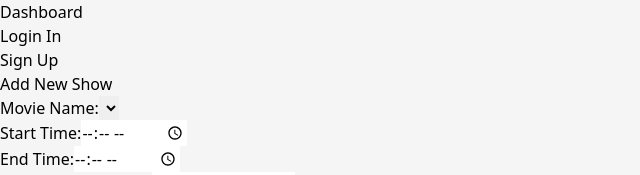
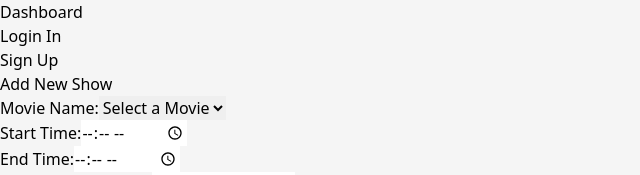
Before and after one commit to upaliwal1234/Movie-Ticket-Booking, a React (Vite) app in the folder adminPortal/: page /addshow in a window 1280 px wide. Shown: the top 175 px of the page, without its empty margins (0-640 px from the left). Built offline with nearby package versions, Linux system fonts and the light colour scheme.

Commit message:
add show page update

```diff
--- a/adminPortal/src/Pages/AddShow.jsx
+++ b/adminPortal/src/Pages/AddShow.jsx
@@ -12,7 +12,11 @@ export default function AddShow() {
   const [date, setDate] = useState('');
   const [price, setPrice] = useState('');
   const { user } = CinemaState();
-  const [movies, setMovies] = useState([]);
+  const [movies, setMovies] = useState([
+    // { 'name': 'kungfu' },
+    // { 'name': 'kungfu' },
+    // { 'name': 'kungfu' },
+  ]);
   const navigate = useNavigate();
   // Event handlers for input changes
 
@@ -20,13 +24,17 @@ export default function AddShow() {
     fetchMovies();
   }, [user])
 
+  console.log(movies);
   const fetchMovies = async () => {
     if (!user) {
       return;
     }
     try {
       const { data } = await axios.get(`${baseURL}/admin/profile/${user.id}`);
-      console.log(data);
+      // console.log(data);
+      if (data) {
+        setMovies(data.movies);
+      }
     } catch (error) {
       console.error(error);
     }
@@ -96,9 +104,10 @@ export default function AddShow() {
             placeholder="Enter movie name..."
             required
           >
-            {
-
-            }
+            <option value='' className='' selected disabled hidden>Select a Movie</option>
+            {movies && movies.map((data, index) => (
+              <option key={index} value={data.name} className=''>{data.name}</option>
+            ))}
           </select>
         </div>
         <div className="grid md:grid-cols-2 md:gap-6">
```
